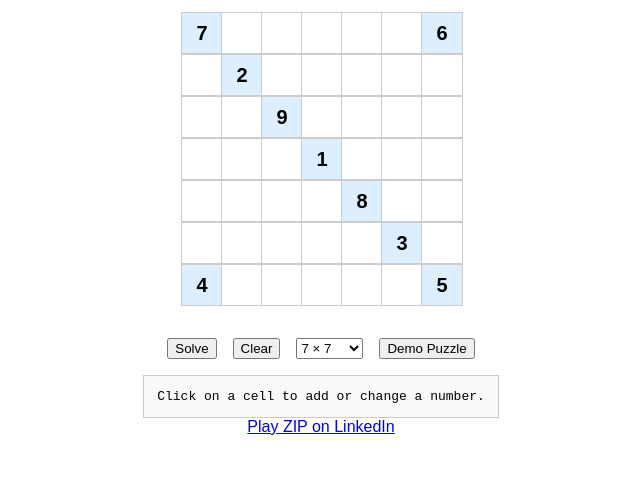
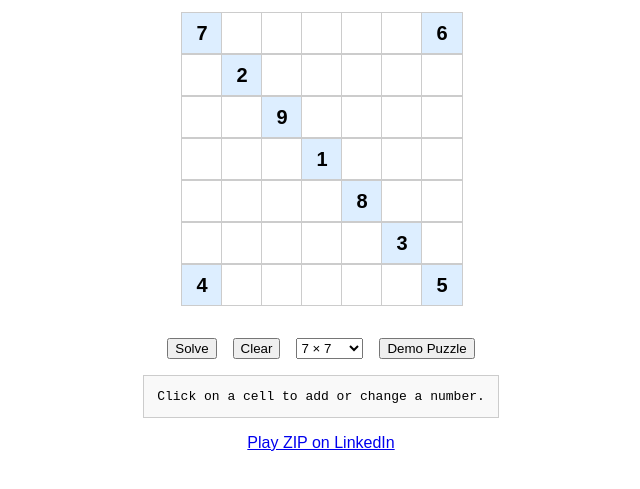
Before and after one commit to zyend/zip-solver, a plain HTML site: page index.html in a window 1280 px wide. Shown: the part 117-606 px from the top of the page, without its empty margins (319-959 px from the left). Drawn offline with Linux system fonts and the light colour scheme.

Commit message:
style link

```diff
--- a/index.html
+++ b/index.html
@@ -54,11 +54,13 @@
 		}
 
 		.controls {
-			margin-top: 1em;
+			margin-top: 1rem;
 			display: flex;
 			gap: 1rem;
 		}
-
+		.link {
+			margin-top: 1rem;
+		}
 		#output {
 			white-space: pre;
 			font-family: monospace;
@@ -137,6 +139,7 @@
 				link.href = 'https://www.linkedin.com/games/zip';
 				link.textContent = 'Play ZIP on LinkedIn';
 				link.target = '_blank';
+				link.className = "link";
 
 
 				this.sizeSelector = document.createElement("select");
```
